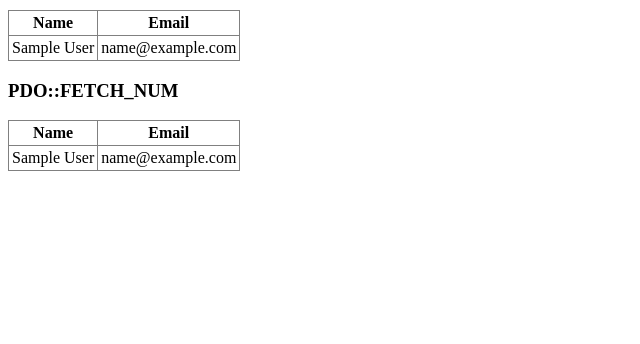
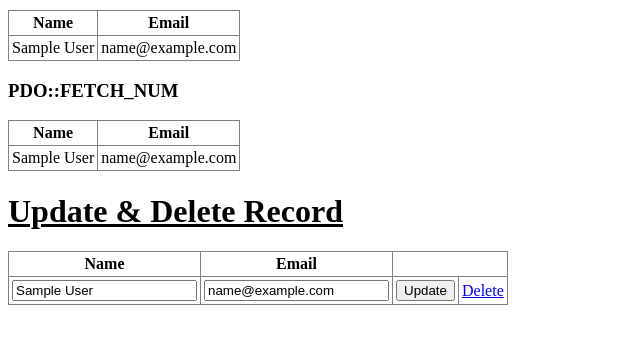
Before and after one commit to jonathanMN/PDO, a PHP site: page / in a window 1280 px wide. Shown: the part 254-598 px from the top of the page, without its empty margins (0-640 px from the left). Run offline with PHP 8.4, Linux system fonts and the light colour scheme; tables that the repository leaves empty or names only in its code hold one stand-in row (values such as "Sample post").

Commit message:
Update and delete function

```diff
--- a/crud.class.php
+++ b/crud.class.php
@@ -3,11 +3,10 @@
 class Crud extends Database
 {
 
-	/**
+	/***
 	 * Recieved values from the create form
 	 *
 	 * $name and $email
-	 *
 	 **/
 	public function create($name, $email)
 	{
@@ -27,6 +26,9 @@ class Crud extends Database
 		}
 	}
 
+	/***
+	 * View database values
+	 **/
 	public function read()
 	{
 		try
@@ -47,4 +49,47 @@ class Crud extends Database
 		}
 	}
 
+	/***
+	 * Updating record
+	 *
+	 * passing array values
+	 **/
+	public function update($vals)
+	{
+		$idI = count($vals)-1;
+		$id = $vals[$idI];
+		try
+		{
+			$query = $this->conn->prepare("UPDATE users SET name=?, email=? WHERE id=?");
+			$query->execute($vals); //passed array values
+			if($query)
+			{
+				header('Location: '.$_SERVER['PHP_SELF'].'#r'.$id.'');
+			}
+		}
+		catch (PDOException $e)
+		{
+			die($e->getMessage());
+		}
+	}
+
+	/***
+	 * Deleting record
+	 **/
+	public function delete($id)
+	{
+		try
+		{
+			$query = $this->conn->prepare("DELETE FROM users WHERE id=?");
+			$query->execute(array($id)); // id of the record to be deleted
+			if($query)
+			{
+				header('Location: '.$_SERVER['PHP_SELF'].'#ud');
+			}
+		}
+		catch (PDOException $e)
+		{
+			die($e->getMessage());
+		}
+	}
 }
--- a/index.php
+++ b/index.php
@@ -100,3 +100,54 @@ if($crud->read())
 	echo '</table>';
 
 } else 'No Record Found';
+
+
+/***
+ * Updataing Records
+ *
+ **/
+echo '<h1 id="ud"><u>Update & Delete Record</u></h1>';
+if($crud->read())
+{
+	$query = $crud->read();
+
+	echo '<table border=1 style="border-collapse:collapse;" cellpadding=3>';
+	echo '
+		<tr>
+			<th>Name<th>Email</th>
+		</tr>';
+		while($r = $query->fetch(PDO::FETCH_NUM))
+		{
+			echo '
+				<tr id="r'.$r[0].'">
+					<form action="" method="post">
+					<td><input type="text" name="name" value="'.$r[1].'" required />
+					<td><input type="email" name="email" value="'.$r[2].'" required />
+					<td><input type="hidden" name="id" value="'.$r[0].'" required />
+					<input type="submit" name="update" value="Update" />
+					<td><a href="?delId='.$r[0].'" >Delete</a>
+					</td>
+					</form>
+				</tr>';
+		}
+
+	echo '</table>';
+
+} else 'No Record Found';
+
+// For Update record
+if(isset($_POST['update']))
+{
+	$vals = array(
+		$_POST['name'],
+		$_POST['email'],
+		$_POST['id']
+	);
+	$crud->update($vals);
+}
+
+// For Delete record
+if(isset($_GET['delId']))
+{
+	$crud->delete($_GET['delId']);
+}
```
